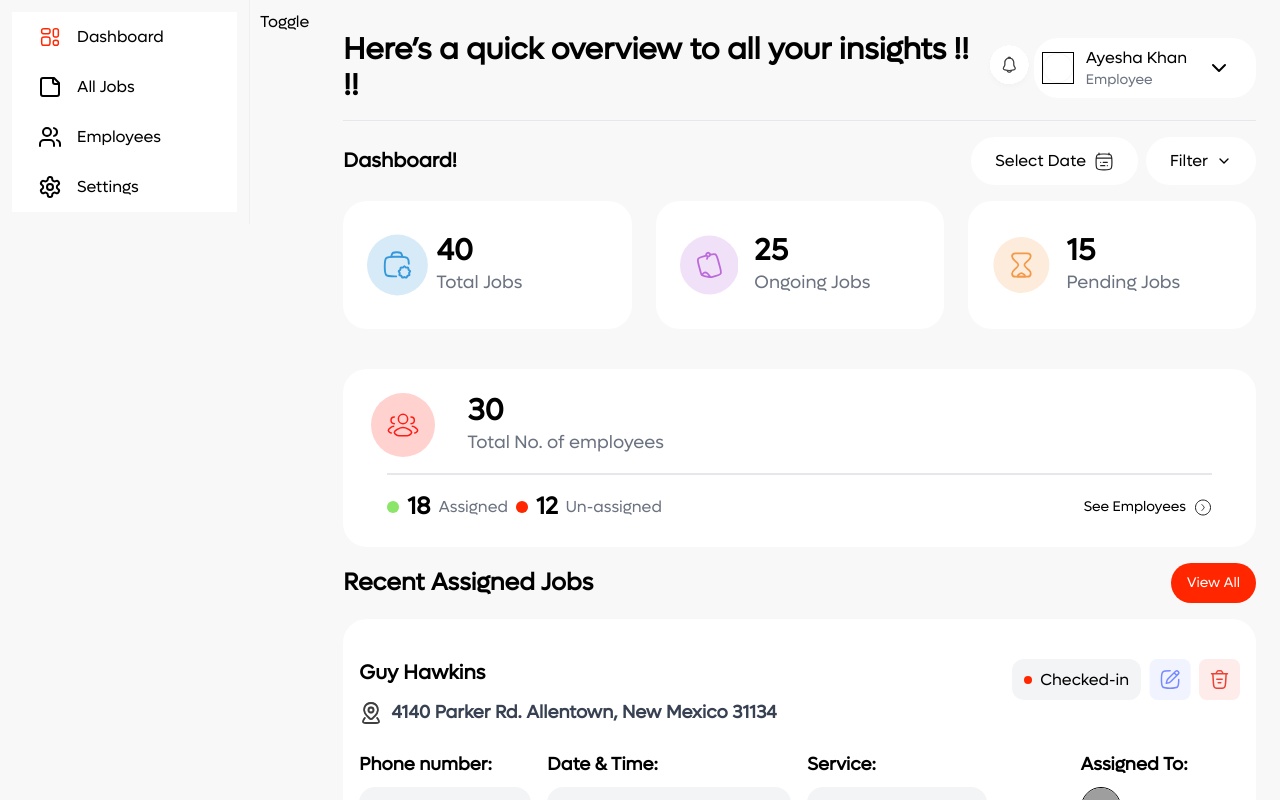
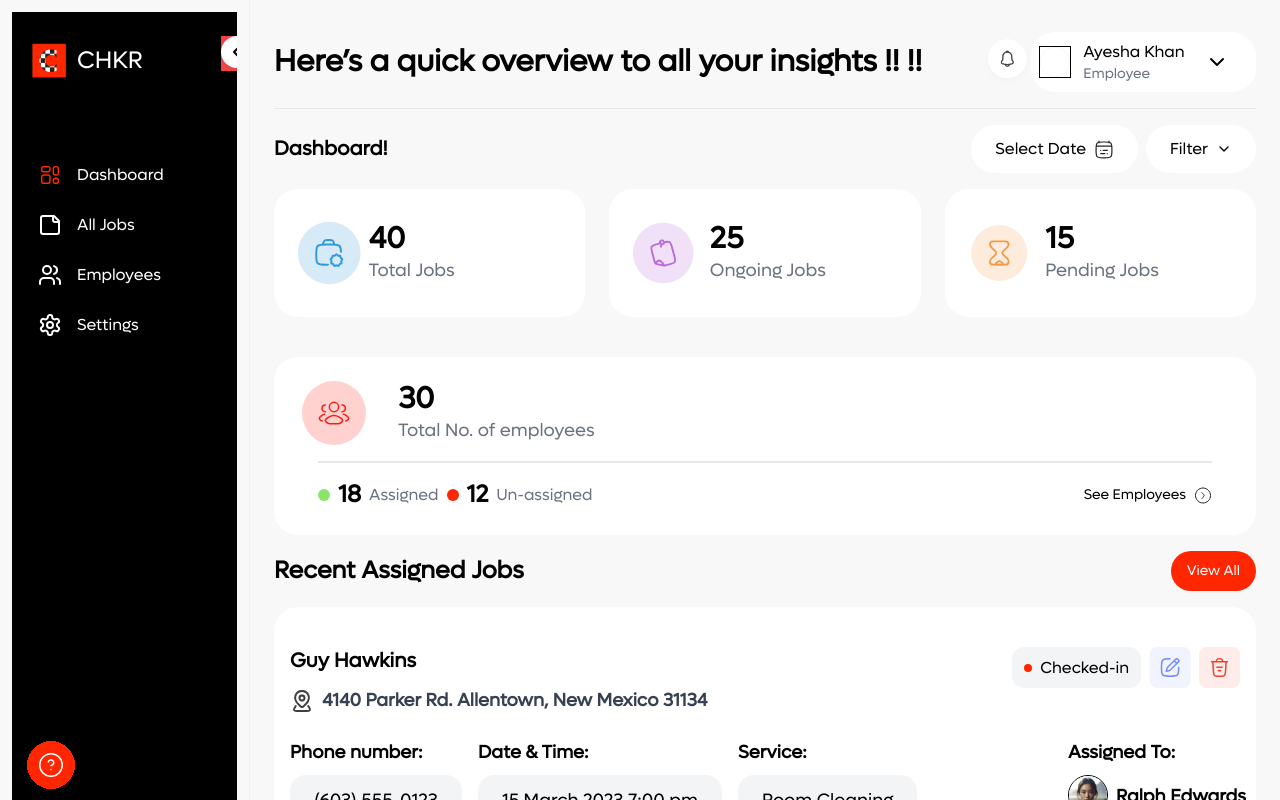
Before and after one commit to abrauf18/chkr, a Next.js app: page /company-admin/dashboard in a window 1280 px wide. Shown: the top 800 px of the page. Built offline with nearby package versions, Linux system fonts and the light colour scheme; grey boxes are pictures that could not be loaded.

Commit message:
feat: add menu items and clsx styling

```diff
--- /dev/null
+++ b/assets/icons/sidebar-logo.tsx
@@ -0,0 +1,42 @@
+import React from 'react'
+
+const SidebarLogo: React.FC<React.SVGProps<SVGSVGElement>> = (props) => {
+  return (
+    <svg width="48" height="48" viewBox="0 0 48 48" fill="none" xmlns="http://www.w3.org/2000/svg" {...props}>
+      <rect x="0.313514" y="0.313514" width="46.4" height="46.4" rx="1.25405" fill="#FF2600" />
+      <rect x="0.313514" y="0.313514" width="46.4" height="46.4" rx="1.25405" stroke="#232324" stroke-width="0.627027" />
+      <mask id="mask0_1506_5395" maskUnits="userSpaceOnUse" x="10" y="7" width="24" height="33">
+        <path fill-rule="evenodd" clip-rule="evenodd" d="M33.7024 9.65916C31.4674 8.4964 28.9187 7.83789 26.2135 7.83789C17.3632 7.83789 10.1887 14.886 10.1887 23.5803C10.1887 32.2746 17.3632 39.3227 26.2135 39.3227C28.9187 39.3227 31.4674 38.6642 33.7024 37.5015V27.6467C32.2785 30.0359 29.6383 31.6406 26.6165 31.6406C22.0849 31.6406 18.4113 28.0318 18.4113 23.5801C18.4113 19.1284 22.0849 15.5195 26.6165 15.5195C29.6383 15.5195 32.2785 17.1242 33.7024 19.5135V9.65916Z" fill="white" />
+      </mask>
+      <g mask="url(#mask0_1506_5395)">
+        <rect x="5.8" y="7.83789" width="6.27027" height="6.27027" fill="white" />
+        <rect x="12.0705" y="7.83789" width="6.27027" height="6.27027" fill="#232324" />
+        <rect x="18.3407" y="7.83789" width="6.27027" height="6.27027" fill="white" />
+        <rect x="24.611" y="7.83789" width="6.27027" height="6.27027" fill="#232324" />
+        <rect x="30.8813" y="7.83789" width="6.27027" height="6.27027" fill="white" />
+        <rect x="5.8002" y="14.1084" width="6.27027" height="6.27027" fill="#232324" />
+        <rect x="12.0707" y="14.1084" width="6.27027" height="6.27027" fill="white" />
+        <rect x="18.3409" y="14.1084" width="6.27027" height="6.27027" fill="#232324" />
+        <rect x="24.6112" y="14.1084" width="6.27027" height="6.27027" fill="white" />
+        <rect x="30.8815" y="14.1084" width="6.27027" height="6.27027" fill="#232324" />
+        <rect x="5.8002" y="20.3789" width="6.27027" height="6.27027" fill="white" />
+        <rect x="12.0707" y="20.3789" width="6.27027" height="6.27027" fill="#232324" />
+        <rect x="18.3409" y="20.3789" width="6.27027" height="6.27027" fill="white" />
+        <rect x="24.6112" y="20.3789" width="6.27027" height="6.27027" fill="#232324" />
+        <rect x="30.8815" y="20.3789" width="6.27027" height="6.27027" fill="white" />
+        <rect x="5.8002" y="26.6484" width="6.27027" height="6.27027" fill="#232324" />
+        <rect x="12.0707" y="26.6484" width="6.27027" height="6.27027" fill="white" />
+        <rect x="18.3409" y="26.6484" width="6.27027" height="6.27027" fill="#232324" />
+        <rect x="24.6112" y="26.6484" width="6.27027" height="6.27027" fill="white" />
+        <rect x="30.8815" y="26.6484" width="6.27027" height="6.27027" fill="#232324" />
+        <rect x="5.8002" y="32.9189" width="6.27027" height="6.27027" fill="white" />
+        <rect x="12.0707" y="32.9189" width="6.27027" height="6.27027" fill="#232324" />
+        <rect x="18.3409" y="32.9189" width="6.27027" height="6.27027" fill="white" />
+        <rect x="24.6112" y="32.9189" width="6.27027" height="6.27027" fill="#232324" />
+        <rect x="30.8815" y="32.9189" width="6.27027" height="6.27027" fill="white" />
+      </g>
+    </svg>
+  )
+}
+
+export default SidebarLogo
--- /dev/null
+++ b/assets/icons/support-icon.tsx
@@ -0,0 +1,26 @@
+import React from 'react'
+
+const SupportIcon: React.FC<React.SVGProps<SVGSVGElement>> = (props) => {
+  return (
+    <svg width="78" height="78" viewBox="0 0 78 78" fill="none" xmlns="http://www.w3.org/2000/svg"  {...props}>
+      <g filter="url(#filter0_d_1506_5502)">
+        <rect x="15" y="7" width="48" height="48" rx="24" fill="#FF2600" shape-rendering="crispEdges" />
+        <path d="M36.2656 27.8778C36.4859 27.2517 36.9206 26.7238 37.4928 26.3875C38.065 26.0512 38.7377 25.9283 39.3919 26.0405C40.046 26.1527 40.6394 26.4928 41.0668 27.0005C41.4942 27.5083 41.7282 28.1509 41.7272 28.8146C41.7272 30.6882 38.9168 31.625 38.9168 31.625M38.9512 35.375H38.9637M50.25 31C50.25 37.2132 45.2132 42.25 39 42.25C32.7868 42.25 27.75 37.2132 27.75 31C27.75 24.7868 32.7868 19.75 39 19.75C45.2132 19.75 50.25 24.7868 50.25 31Z" stroke="white" stroke-width="1.5" stroke-linecap="round" stroke-linejoin="round" />
+      </g>
+      <defs>
+        <filter id="filter0_d_1506_5502" x="0" y="0" width="78" height="78" filterUnits="userSpaceOnUse" color-interpolation-filters="sRGB">
+          <feFlood flood-opacity="0" result="BackgroundImageFix" />
+          <feColorMatrix in="SourceAlpha" type="matrix" values="0 0 0 0 0 0 0 0 0 0 0 0 0 0 0 0 0 0 127 0" result="hardAlpha" />
+          <feOffset dy="8" />
+          <feGaussianBlur stdDeviation="7.5" />
+          <feComposite in2="hardAlpha" operator="out" />
+          <feColorMatrix type="matrix" values="0 0 0 0 0.074748 0 0 0 0 0.0590625 0 0 0 0 0.225 0 0 0 0.12 0" />
+          <feBlend mode="normal" in2="BackgroundImageFix" result="effect1_dropShadow_1506_5502" />
+          <feBlend mode="normal" in="SourceGraphic" in2="effect1_dropShadow_1506_5502" result="shape" />
+        </filter>
+      </defs>
+    </svg>
+  )
+}
+
+export default SupportIcon
--- a/components/shared/sidebar.tsx
+++ b/components/shared/sidebar.tsx
@@ -1,32 +1,37 @@
-"use client"
+"use client";
 import { Sidebar, Menu, MenuItem, SubMenu } from 'react-pro-sidebar';
-import React, { useState } from 'react';
+import React from 'react';
 import { Settings } from 'lucide-react';
 import { Users } from 'lucide-react';
 import { StickyNote } from 'lucide-react';
 import DashboardSquare from '@/assets/icons/dashboard-square';
+import { ChevronLeft } from 'lucide-react';
+import SidebarLogo from '@/assets/icons/sidebar-logo';
+import SupportIcon from '@/assets/icons/support-icon';
+import clsx from 'clsx';
 
 const SideBar: React.FC = () => {
-  const [toggled, setToggled] = useState(false);
+  const [collapsed, setCollapsed] = React.useState(false);
 
   return (
-    <div className='flex'>
-      <Sidebar onBackdropClick={() => setToggled(false)} toggled={toggled} backgroundColor='white' className='bg-light-gray md:w-[90px] lg:w-fit md:p-3 md:fixed'>
-        <Menu>
-          <MenuItem icon={<DashboardSquare />}>Dashboard</MenuItem>
-          <MenuItem icon={<StickyNote />}>All Jobs</MenuItem>
-          <MenuItem icon={<Users />}>Employees</MenuItem>
-          <MenuItem icon={<Settings />}>Settings</MenuItem>
-        </Menu>
-      </Sidebar>
-      <main style={{ display: 'flex', padding: 10 }}>
-        <div>
-          <button className="sb-button" onClick={() => setToggled(!toggled)}>
-            Toggle
-          </button>
-        </div>
-      </main>
-    </div>
+    <Sidebar collapsed={collapsed} collapsedWidth="100px" backgroundColor='black' className='relative overflow-visible md:w-[90px] h-full lg:w-fit md:p-3 md:fixed top-0 left-0 '>
+      <Menu>
+        <MenuItem icon={<SidebarLogo />} className='mb-16 mt-6 text-white hover:bg-black font-medium text-2xl'>CHKR</MenuItem>
+        <MenuItem icon={<DashboardSquare />} className={clsx('text-white hover:text-orange-500 hover:bg-white', { 'text-orange-500 bg-white': collapsed })}>Dashboard</MenuItem>
+        <MenuItem icon={<StickyNote />} className={clsx('text-white hover:text-orange-500 hover:bg-white', { 'text-orange-500 bg-white': collapsed })}>All Jobs</MenuItem>
+        <MenuItem icon={<Users />} className={clsx('text-white hover:text-orange-500 hover:bg-white', { 'text-orange-500 bg-white': collapsed })} >Employees</MenuItem>
+        <MenuItem icon={<Settings />} className={clsx('text-white hover:text-orange-500 hover:bg-white', { 'text-orange-500 bg-white': collapsed })}>Settings</MenuItem>
+      </Menu>
+
+      <div className='bg-red-500 absolute overflow-visible top-6 right-[-16px] z-50 shadow-lg'>
+        <button className="sb-button" onClick={() => setCollapsed(!collapsed)}>
+          <div className='bg-white flex items-center justify-center rounded-full h-8 w-8 object-contain'><ChevronLeft /></div>
+        </button>
+      </div>
+      <div className='mt-96'>
+        <SupportIcon />
+      </div>
+    </Sidebar>
   );
 };
 
```
Also changed, not shown: public/images/user.jpeg (added).
